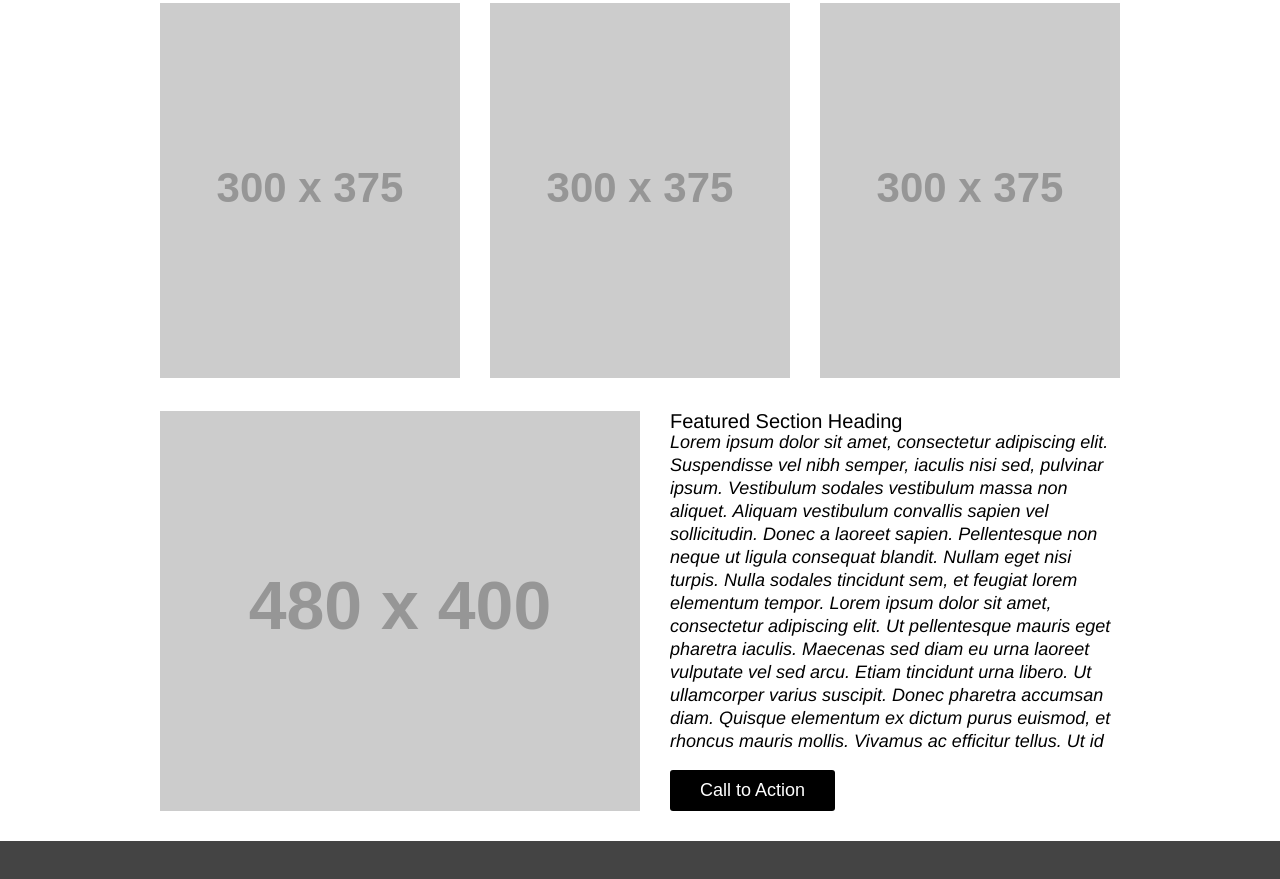
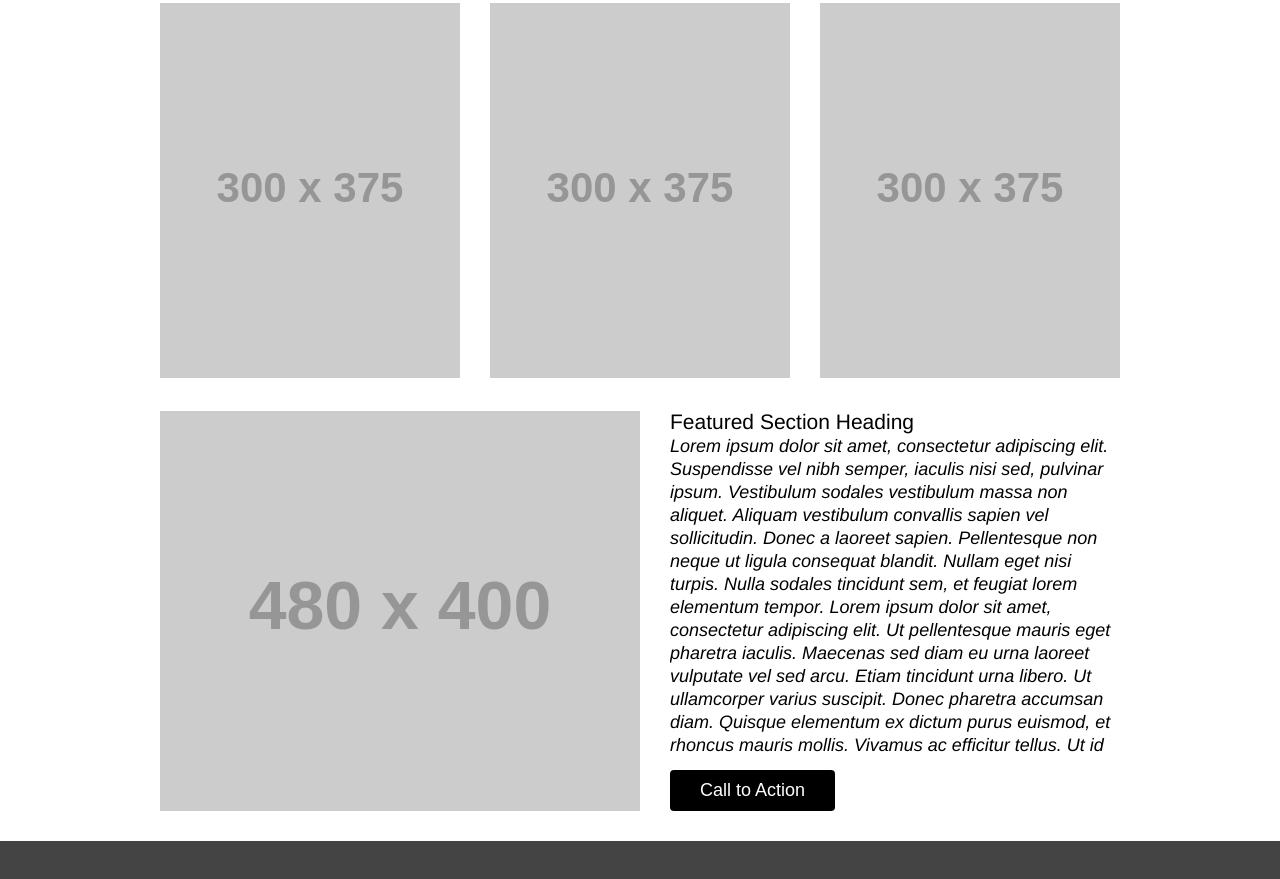
Before and after one commit to ashley-breunich/wirefame-exercise, a plain HTML site: page index.html in a window 1280 px wide. Shown: the part 610-1489 px from the top of the page. Drawn offline with Linux system fonts and the light colour scheme; placeholder pictures from the web are drawn by us.

Commit message:
Minor Changes to CSS

```diff
--- a/style.css
+++ b/style.css
@@ -62,7 +62,8 @@ section div {
 }
 
 h2 {
-    font-size: 20px;
+    font-size: 21px;
+    margin-bottom: 3px;
 }
 
 section div p {
@@ -78,15 +79,15 @@ button {
     padding: 10px 30px;
     background-color: #000;
     color: #fff;
-    border-radius: 3px;
+    border-radius: 4px;
     font-size: 18px;
-    margin-top: 19px;
+    margin-top: 15px;
     transition: 350ms;
     cursor: pointer;
 }
 
 button:hover {
-    background: pink;
+    background: rgb(177, 85, 100);
 }
 /* FOOTER */
 
```
